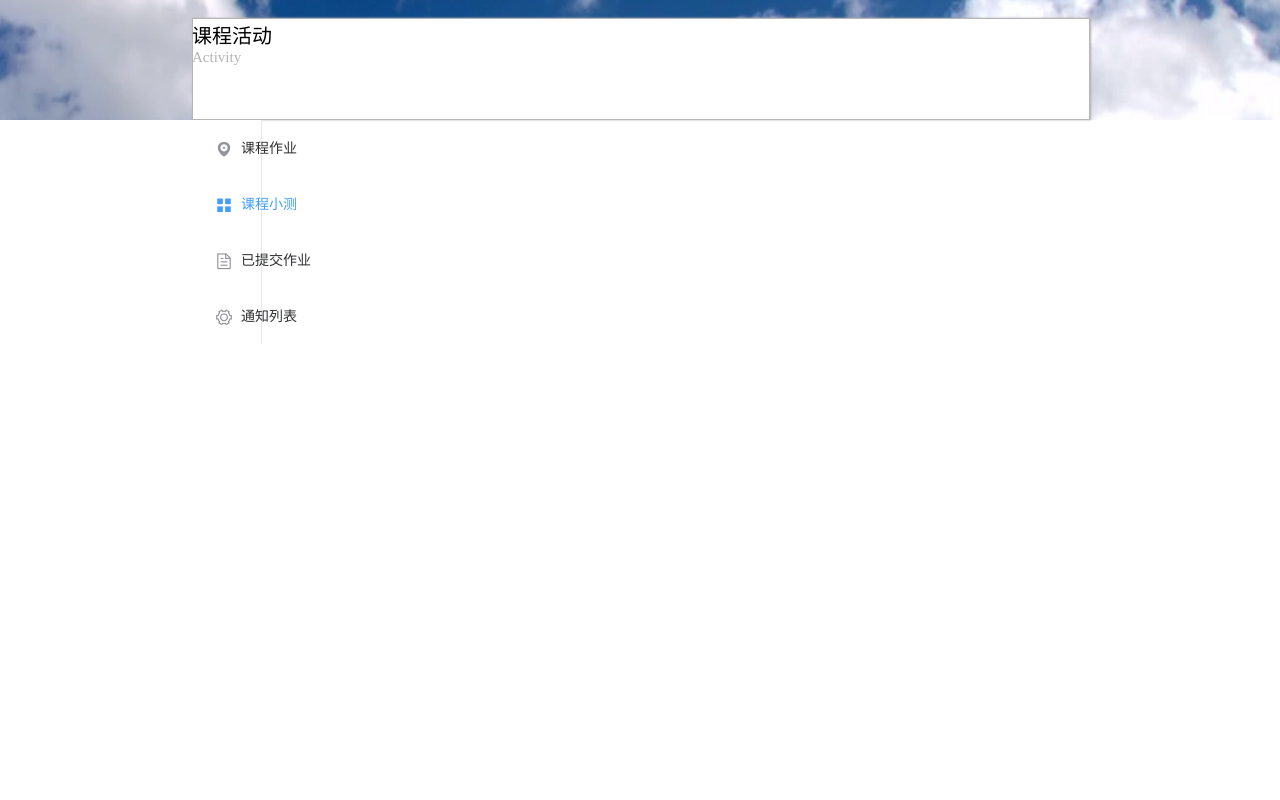
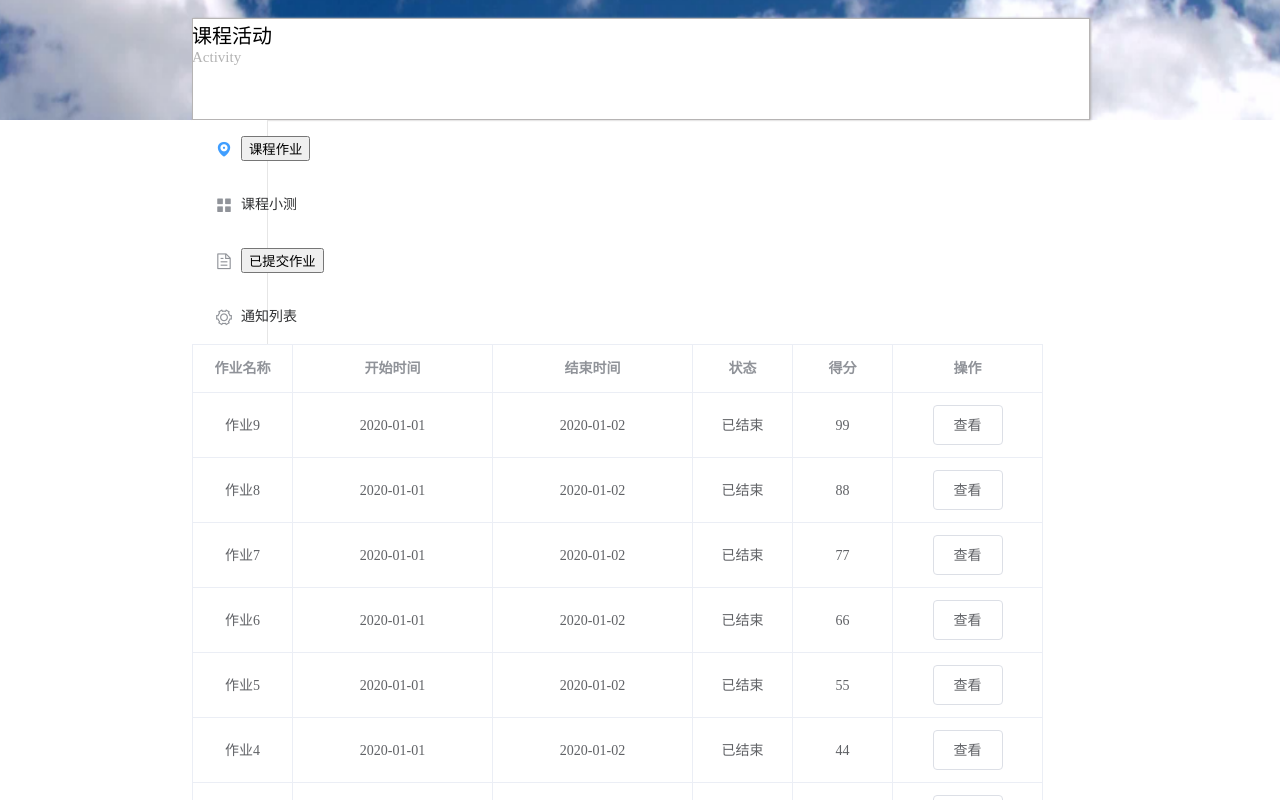
Before and after one commit to FZUSESPR21/LaoJiuMen-Teamwork5-Frontend, a Vue app in the folder vue-demo/: page /student/activity/homeworklist in a window 1280 px wide. Shown: the part 240-1040 px from the top of the page. Before the commit the page ends 800 px from the top, so only its background shows below. Built offline with nearby package versions, Linux system fonts and the light colour scheme.

Commit message:
课程活动侧边栏跳转

```diff
--- a/vue-demo/src/components/student/activity/activitybar.vue
+++ b/vue-demo/src/components/student/activity/activitybar.vue
@@ -2,33 +2,37 @@
   <el-row class="tac">
     <el-col :span="12">
       <el-menu
-      default-active="2"
+        default-active="1"
         class="el-menu-vertical-demo"
         @open="handleOpen"
         @close="handleClose">
+
         <el-menu-item index="1">
           <i class="el-icon-location"></i>
-        <span slot="title">课程作业</span>
+<!--          <span slot="title">课程作业</span>-->
+          <router-link to="/student/activity/homeworklist"  tag="button" >课程作业</router-link>
         </el-menu-item>
+
         <el-menu-item index="2">
           <i class="el-icon-menu"></i>
           <span slot="title">课程小测</span>
         </el-menu-item>
+
         <el-menu-item index="3">
           <i class="el-icon-document"></i>
-        <span slot="title">已提交作业</span>
+<!--          <span slot="title">已提交作业</span>-->
+          <router-link to="/student/activity/submittedhomeworklist" tag="button" >已提交作业</router-link>
         </el-menu-item>
+
         <el-menu-item index="4">
           <i class="el-icon-setting"></i>
           <span slot="title">通知列表</span>
         </el-menu-item>
       </el-menu>
     </el-col>
+  </el-row>
+</template>
 
-</el-row>
-
-
-</template>
 <script>
   export default {
     methods: {
@@ -38,6 +42,11 @@
       handleClose(key, keyPath) {
         console.log(key, keyPath);
       }
+    },
+    data() {
+      return {
+        userID: 'kwz'
+      }
     }
   }
 </script>
--- a/vue-demo/src/components/student/activity/activitymain.vue
+++ b/vue-demo/src/components/student/activity/activitymain.vue
@@ -1,22 +1,21 @@
 <template>
   <div>
-
-
-
     <div id="head">课程活动
       <p class="english">Activity</p>
     </div>
+
     <div class="sidebar">
       <activitybar></activitybar>
     </div>
+
     <div class="part">
-
+      <router-view></router-view>
     </div>
   </div>
 </template>
 
 <script>
-import activitybar from '../activity/activitybar';
+  import activitybar from "./activitybar";
   export default {
     name: "activitymain",
     components: {
@@ -38,14 +37,14 @@ export default {
   }
 
   .part{
-  margin-top: 0%;
+    margin-top: 0;
     background-color: rgb(228, 228, 228);
     float:left;
 
   }
 
   .sidebar{
-    margin-top: 0%;
+      margin-top: 0;
       float: left;
   }
 </style>
```
Lines whose indentation alone changed are shown as unchanged.
